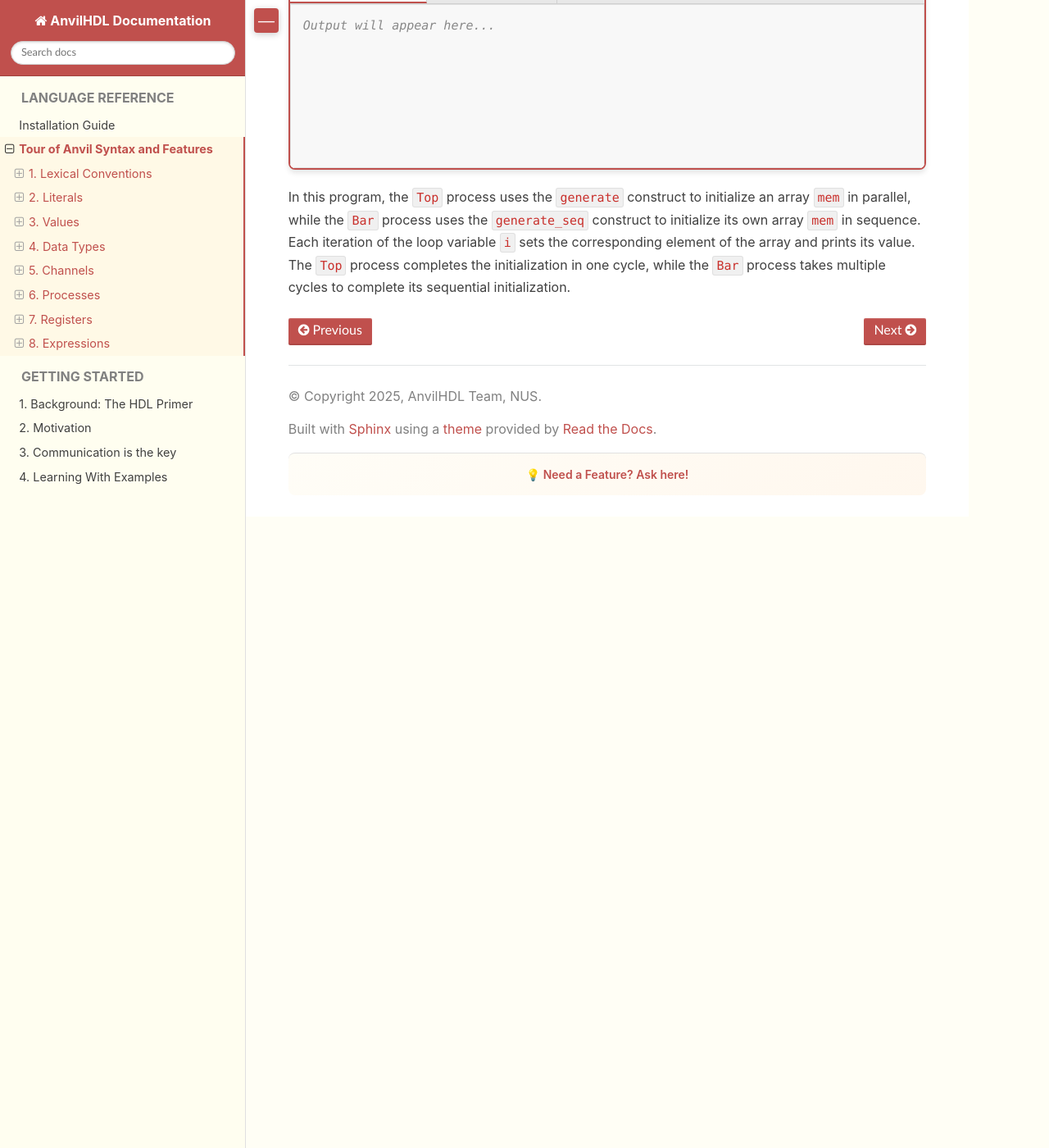
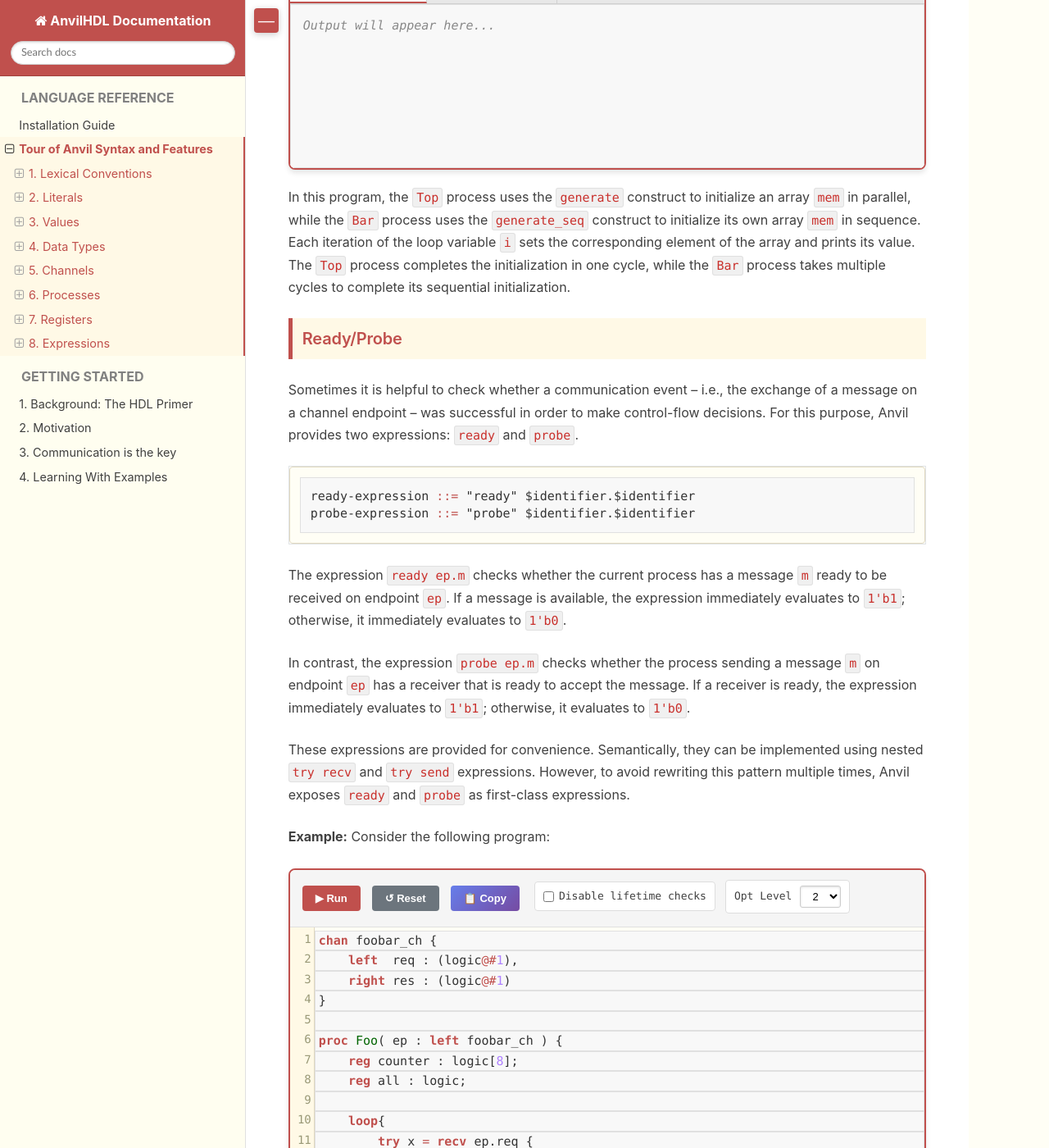
Before and after one commit to AnvilHDL/anvil-docs, a Sphinx documentation site: the page built from docs/languageReference.md, in a window 1280 px wide and 1400 px high, scrolled down 30093 px. Shown: the whole window at 82% size. Built offline with Sphinx 7.4.7 and the Read the Docs theme 3.1.0, drawn with Linux system fonts in a browser that asks for light colours; before the commit the page ends 30723 px from its top, so only the background shows below that; some of the changed text lies outside the part shown.

Commit message:
add ready/probe doc

````diff
--- a/docs/languageReference.md
+++ b/docs/languageReference.md
@@ -1072,3 +1072,91 @@ For example:
 ```
 
 In this program, the `Top` process uses the `generate` construct to initialize an array `mem` in parallel, while the `Bar` process uses the `generate_seq` construct to initialize its own array `mem` in sequence. Each iteration of the loop variable `i` sets the corresponding element of the array and prints its value. The `Top` process completes the initialization in one cycle, while the `Bar` process takes multiple cycles to complete its sequential initialization.
+
+
+### Ready/Probe
+
+Sometimes it is helpful to check whether a communication event -- i.e., the exchange of a message on a channel endpoint -- was successful in order to make control-flow decisions. For this purpose, Anvil provides two expressions: `ready` and `probe`.
+
+```bnf
+ready-expression ::= "ready" $identifier.$identifier
+probe-expression ::= "probe" $identifier.$identifier
+```
+
+The expression `ready ep.m` checks whether the current process has a message `m` ready to be received on endpoint `ep`. If a message is available, the expression immediately evaluates to `1'b1`; otherwise, it immediately evaluates to `1'b0`.
+
+In contrast, the expression `probe ep.m` checks whether the process sending a message `m` on endpoint `ep` has a receiver that is ready to accept the message. If a receiver is ready, the expression immediately evaluates to `1'b1`; otherwise, it evaluates to `1'b0`.
+
+These expressions are provided for convenience. Semantically, they can be implemented using nested `try recv` and `try send` expressions. However, to avoid rewriting this pattern multiple times, Anvil exposes `ready` and `probe` as first-class expressions.
+
+**Example:** Consider the following program:
+
+```{eval-rst}
+.. anvil-playground::
+    :playground-url: https://anvil.capstone.kisp-lab.org
+
+    chan foobar_ch {
+        left  req : (logic@#1),
+        right res : (logic@#1)
+    }
+
+    proc Foo( ep : left foobar_ch ) {
+        reg counter : logic[8];
+        reg all : logic;
+
+        loop{
+            try x = recv ep.req {
+                dprint"[Cycle %d][Foo] Received request: %d" (*counter,x)
+            } else {
+                dprint"[Cycle %d][Foo] No request received, skipping recv." (*counter)
+            }  >>
+
+            try send ep.res (1'd1) {
+                // check if we did get all messages this cycle
+                if ready ep.req {
+                    dprint"[Cycle %d][Foo] All messages exchanged this cycle." (*counter) >>
+                    set all := 1'b1
+                } else {
+                    dprint"[Cycle %d][Foo] Sent Response." (*counter) >>
+                    set all := 1'b0
+                }
+            } else {
+                dprint"[Cycle %d][Foo] No receiver ready, skipping send." (*counter) >>
+                cycle 1
+            }
+        }
+
+        loop{
+            set counter := *counter + 1
+        }
+    }
+
+    proc Top() {
+        chan ep_le -- ep_ri : foobar_ch;
+        spawn Foo(ep_le);
+
+        loop{
+            send ep_ri.req (1'd1) >>
+            cycle 1 >>
+            send ep_ri.req (1'd1) >>
+            cycle 1 >>
+            send ep_ri.req (1'd1) >>
+            let x = recv ep_ri.res >>
+            cycle 1
+        }
+
+        loop{
+            cycle 10 >>
+            dfinish
+        }
+    }
+```
+
+In this program, the `Foo` process receives requests from the `Top` process and sends responses back. To avoid blocking, it uses `try recv` and `try send` expressions. After sending a response, it uses the `ready` expression to check whether a request was also received in the same cycle, i.e., whether all messages were exchanged during that cycle.
+
+If `ready ep.req` evaluates to `1'b1`, the program prints that all messages were exchanged and sets the `all` register accordingly. Otherwise, it prints that only a response was sent and updates `all` to reflect that not all communication completed in that cycle.
+
+This pattern is particularly useful for making control-flow decisions based on communication status, such as managing FIFO buffer full/empty states.
+
+
+> **Note:** The `ready` and `probe` expressions only check the readiness of a communication event at the moment they are evaluated. They do not block or wait for the communication to become ready.
````
